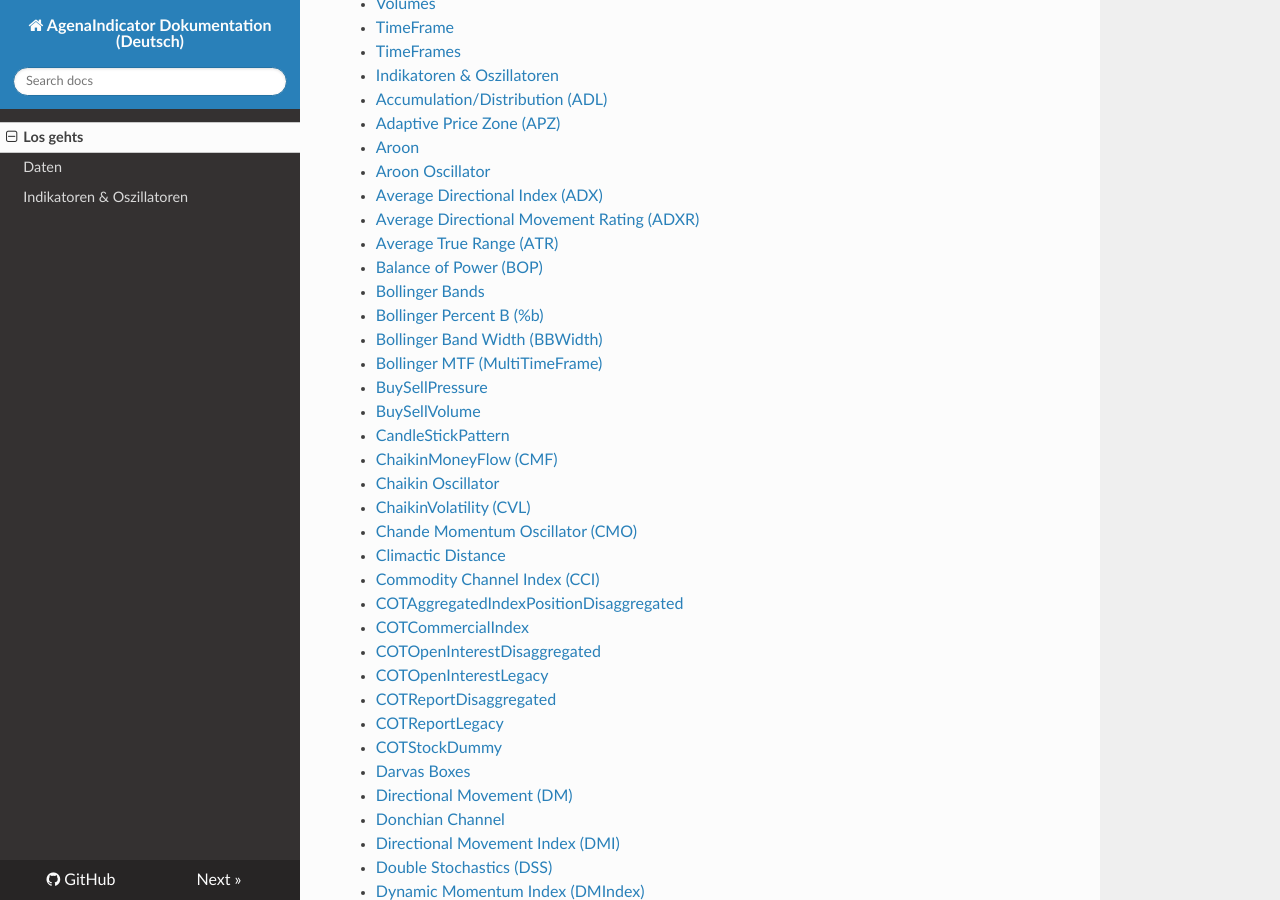
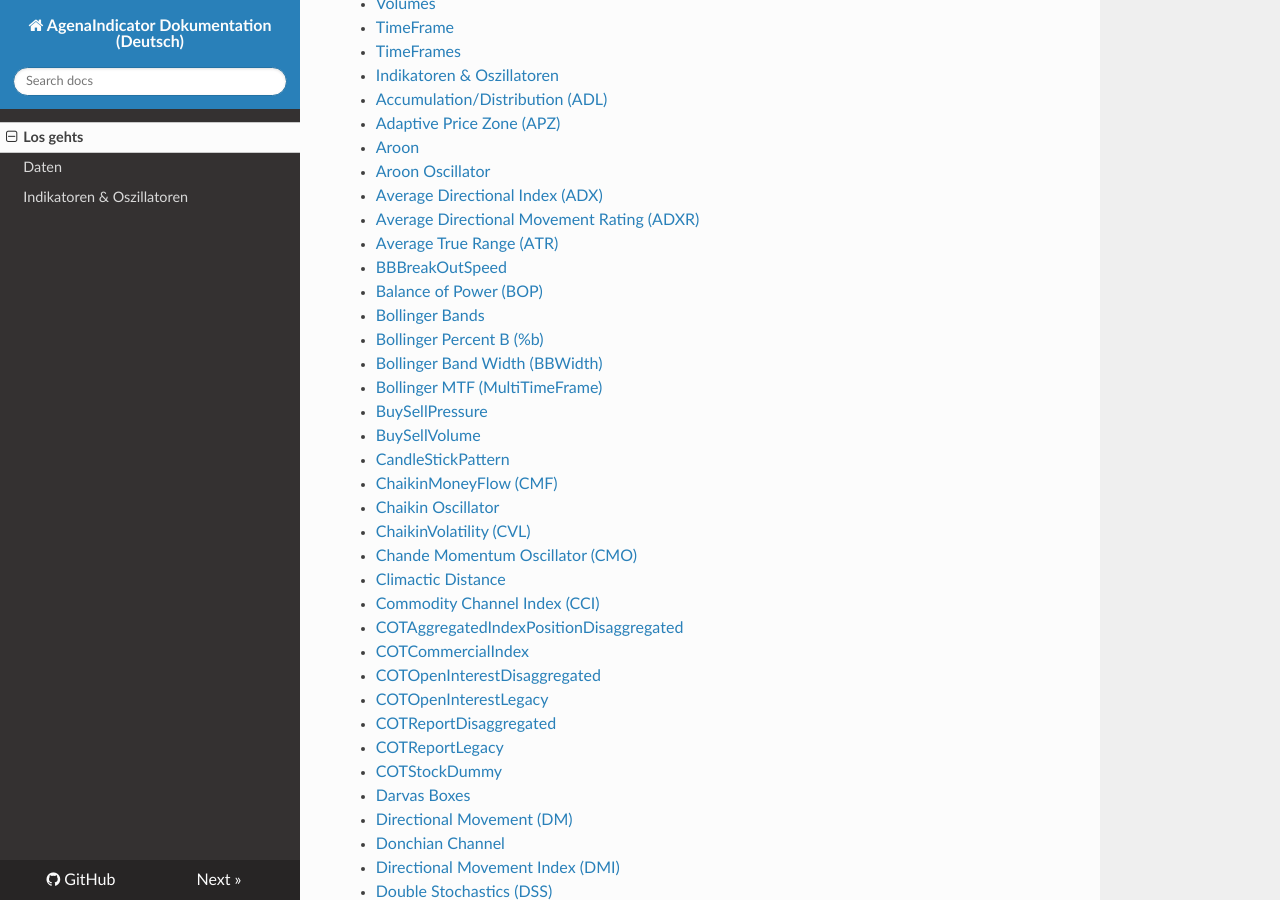
Before and after one commit to AgenaTrader/AgenaIndicator-documentation-de, an MkDocs documentation site: the page built from sources/index.md, in a window 1280 px wide and 900 px high, scrolled down 785 px. Built offline with MkDocs 1.6.1, drawn with Linux system fonts in a browser that asks for light colours; nearby versions of some CDN libraries; old or Windows-style settings are respelled for this version of MkDocs.

Commit message:
Update index.md

```diff
--- a/sources/index.md
+++ b/sources/index.md
@@ -30,6 +30,7 @@ Möchten Sie mehr über die AgenaTrader Indikatoren zu lernen? Wir haben die Res
 -   [Average Directional Index (ADX)](./indikatoren_und_oszillatoren.md#average-directional-index-adx)
 -   [Average Directional Movement Rating (ADXR)](./indikatoren_und_oszillatoren.md#average-directional-movement-rating-adxr)
 -   [Average True Range (ATR)](./indikatoren_und_oszillatoren.md#average-true-range-atr)
+-   [BBBreakOutSpeed](./indikatoren_und_oszillatoren.md#bbbreakoutspeed)
 -   [Balance of Power (BOP)](./indikatoren_und_oszillatoren.md#balance-of-power-bop)
 -   [Bollinger Bands](./indikatoren_und_oszillatoren.md#bollinger-bands)
 -   [Bollinger Percent B (%b)](./indikatoren_und_oszillatoren.md#bollinger-percent-b-b)
```
